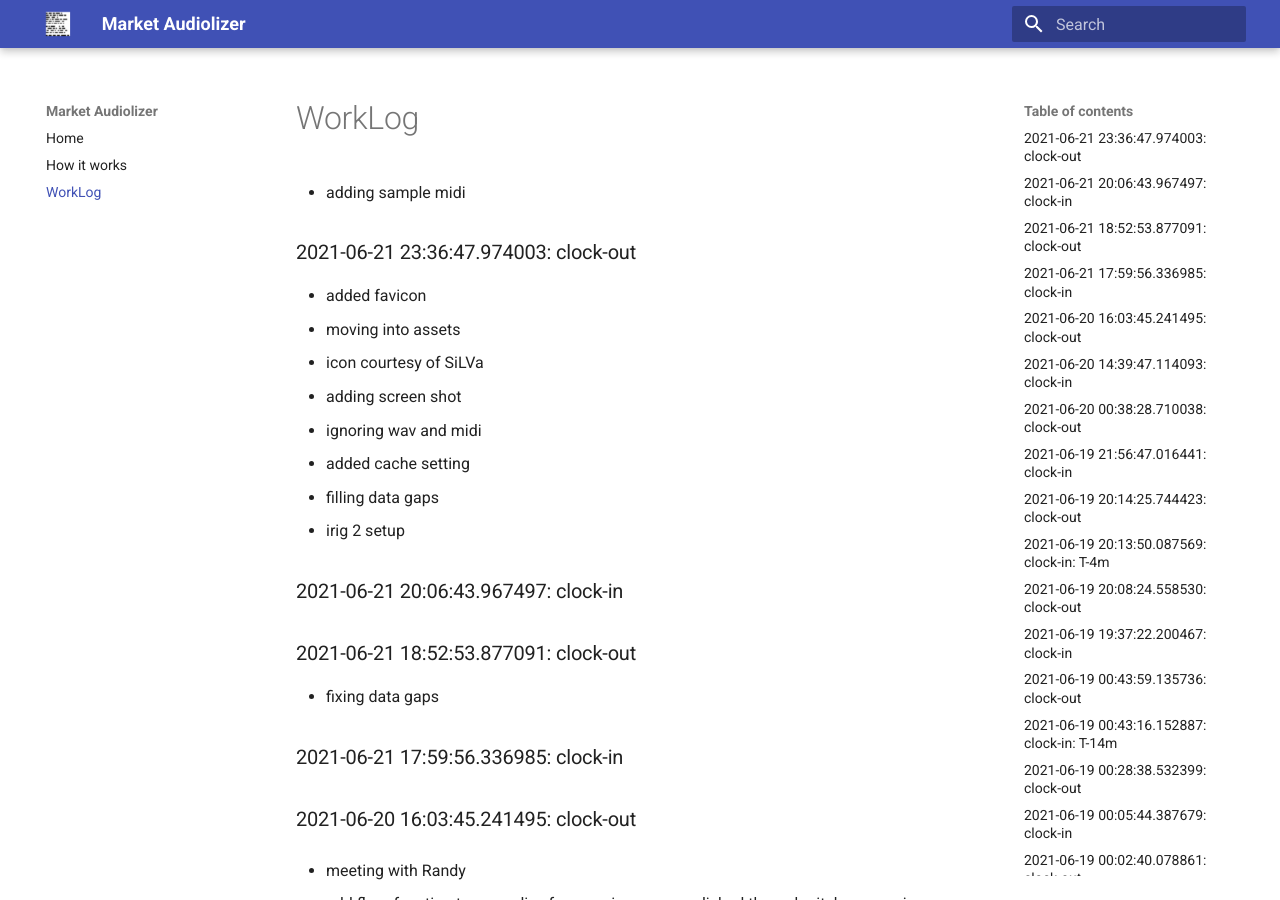
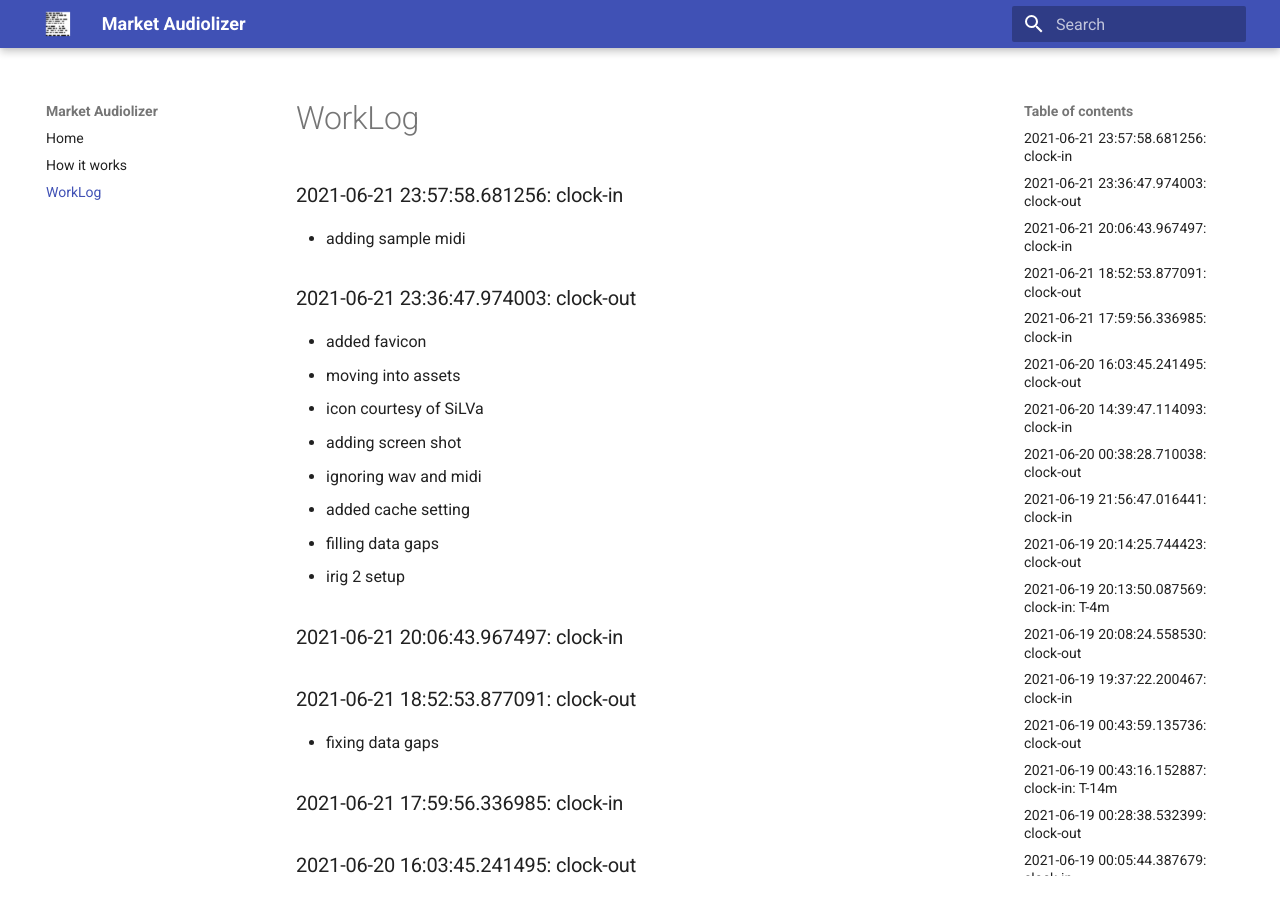
Before and after one commit to asherp/audiolizer, an MkDocs documentation site: the page built from docs/WorkLog.md, in a window 1280 px wide and 900 px high. Built offline with MkDocs 1.6.1 and Material for MkDocs 9.7.7, drawn with Linux system fonts in a browser that asks for light colours.

Commit message:
clock-in

```diff
--- a/WorkLog.md
+++ b/WorkLog.md
@@ -1,3 +1,6 @@
+
+### 2021-06-21 23:57:58.681256: clock-in
+
 * adding sample midi
 ### 2021-06-21 23:36:47.974003: clock-out
 
```
